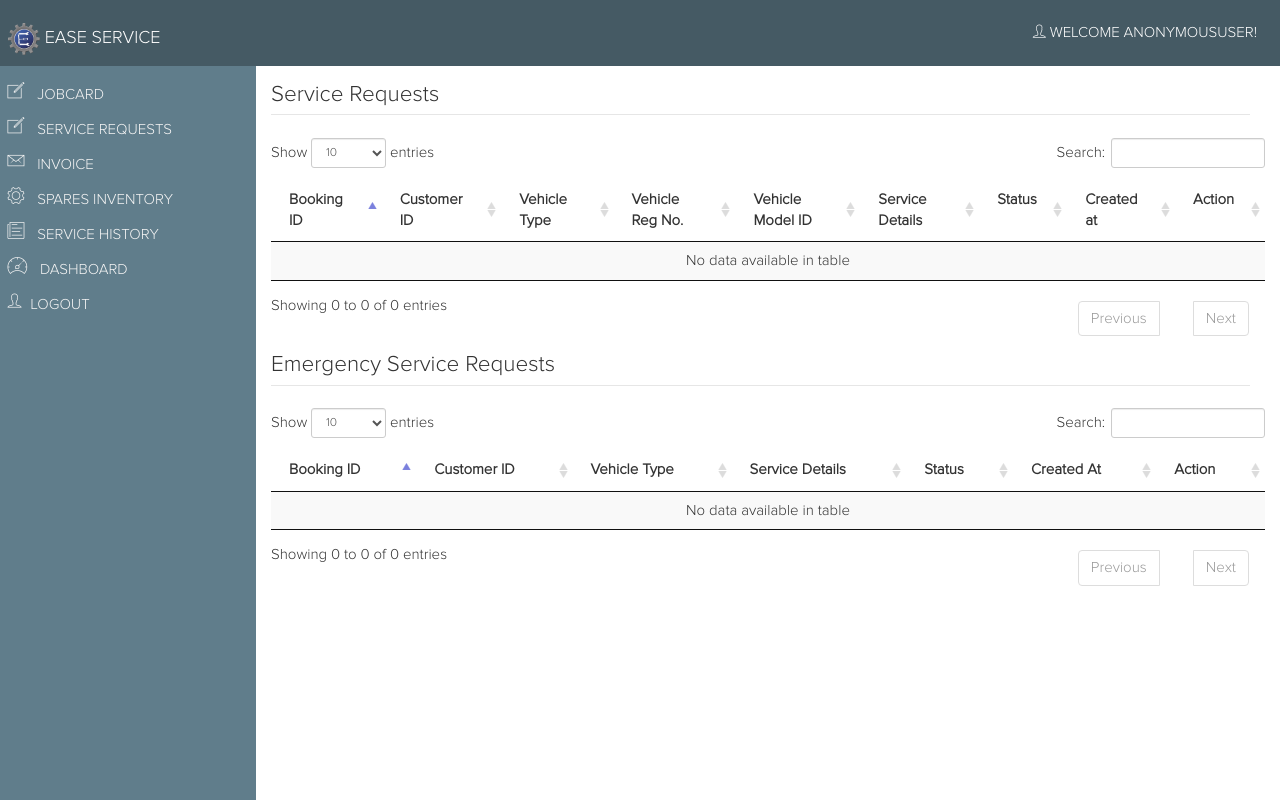
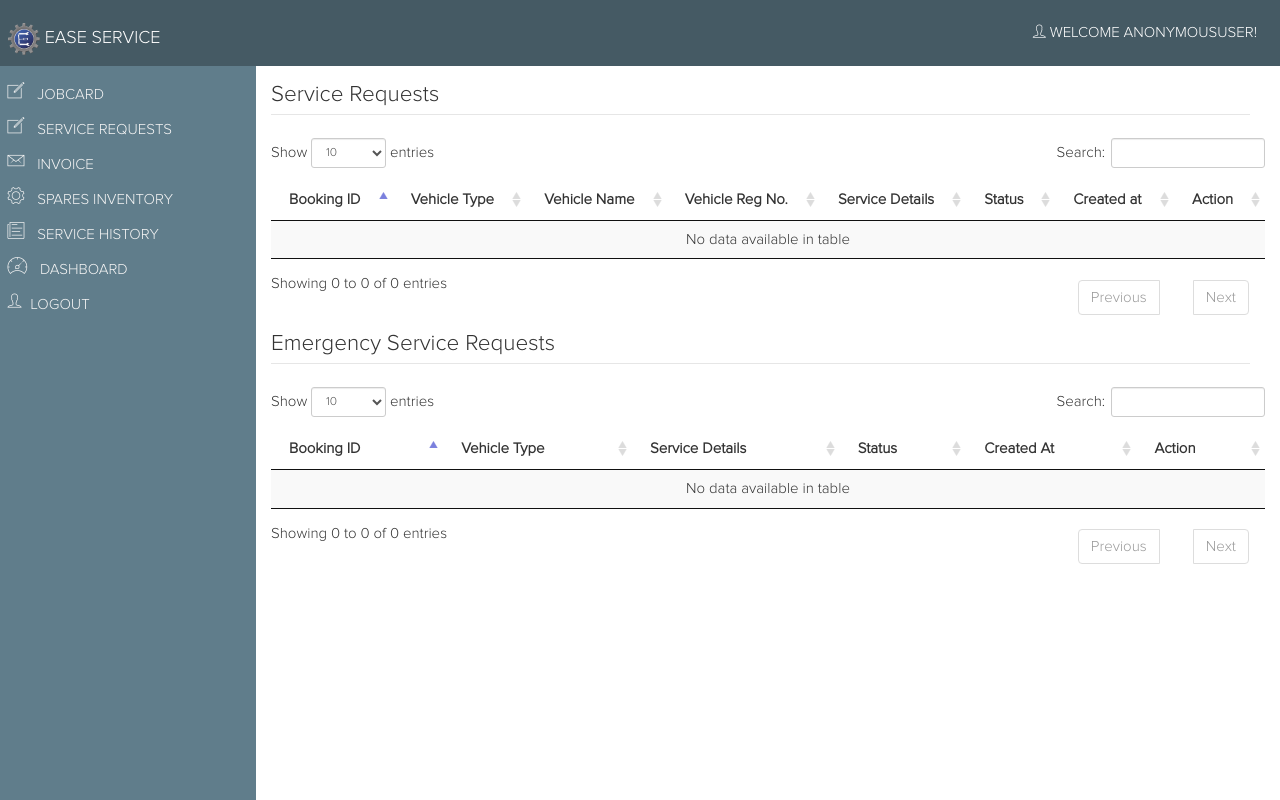
Before and after one commit to easeservive/dealer-webapp, a Django app: template core/templates/servicerequests.html in a window 1280 px wide. Run offline with Django 3.2, Linux system fonts and the light colour scheme; the template is opened without the code that fills it, so the values that code supplies are empty; some libraries are stand-ins or nearby versions; some web fonts are replaced.

Commit message:
service request page list changed

```diff
--- a/core/templates/servicerequests.html
+++ b/core/templates/servicerequests.html
@@ -47,10 +47,10 @@
                                 <thead>
                                     <tr>
                                         <th>Booking ID</th>
-                                        <th>Customer ID</th>
                                         <th>Vehicle Type</th>
+                                        <th>Vehicle Name</th>
                                         <th>Vehicle Reg No.</th>
-                                        <th>Vehicle Model ID</th>
+
                                         <th>Service Details</th>
                                         <th>Status</th>
                                         <th>Created at</th>
@@ -63,10 +63,9 @@
                                         {% for sr in service_requests %}
                                         <tr>
                                         <td>{{ sr.booking_id }}</td>
-                                        <td>{{ sr.customer_id }}</td>
                                         <td>{{ sr.vehicle_type }}</td>
+                                        <td>{{ sr.vehicle_name }}</td>
                                         <td>{{ sr.vehicle_registration_number }}</td>
-                                        <td>{{ sr.vehicle_model_id }}</td>
                                         <td>{{ sr.service_details }}</td>
                                         <td>{{ sr.status }}</td>
                                         <td>{{ sr.created_at }}</td>
@@ -90,9 +89,7 @@
                                 <thead>
                                     <tr>
                                         <th>Booking ID</th>
-                                        <th>Customer ID</th>
                                         <th>Vehicle Type</th>
-
                                         <th>Service Details</th>
                                         <th>Status</th>
                                         <th>Created At</th>
@@ -105,9 +102,7 @@
                                         {% for esr in emergency_service_requests %}
                                         <tr>
                                         <td>{{ esr.booking_id }}</td>
-                                        <td>{{ esr.customer_id }}</td>
                                         <td>{{ esr.vehicle_type }}</td>
-
                                         <td>{{ esr.service_details }}</td>
                                         <td>{{ esr.status }}</td>
                                         <td>{{ esr.created_at }}</td>
```
